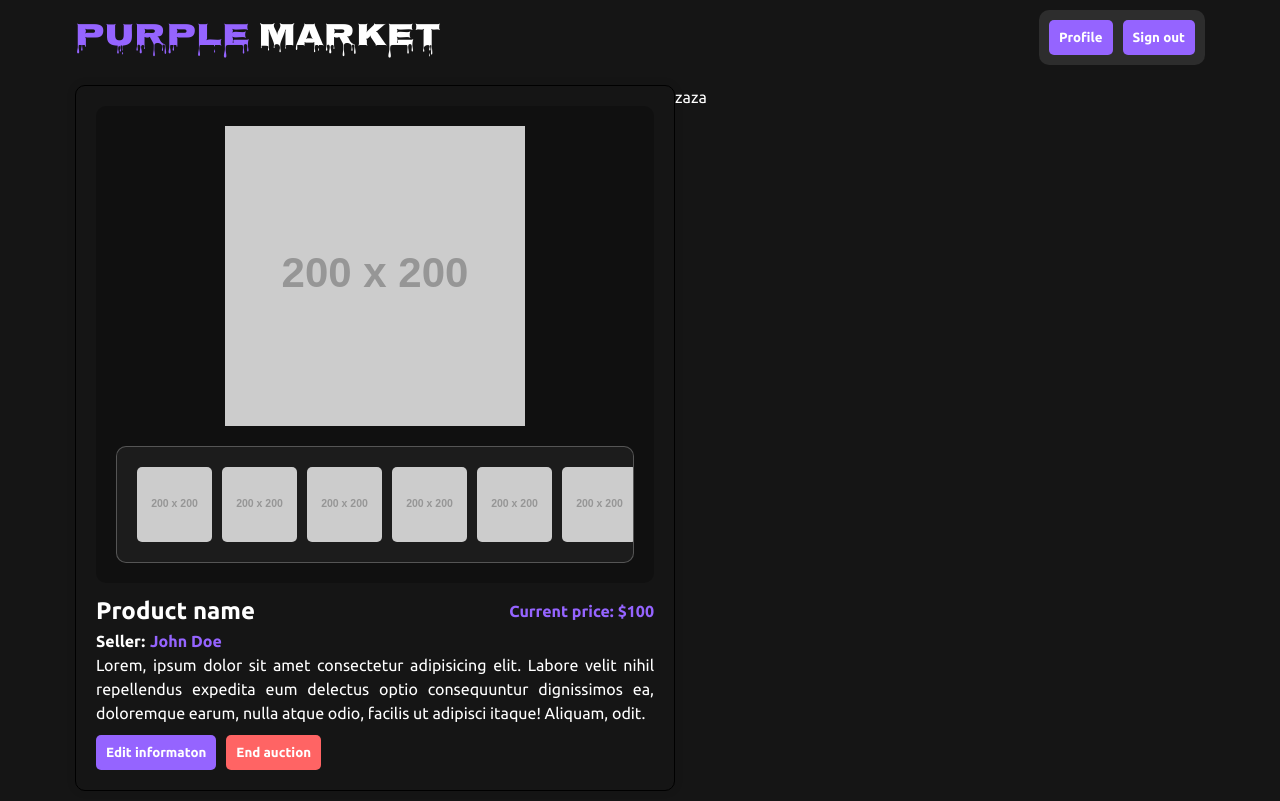
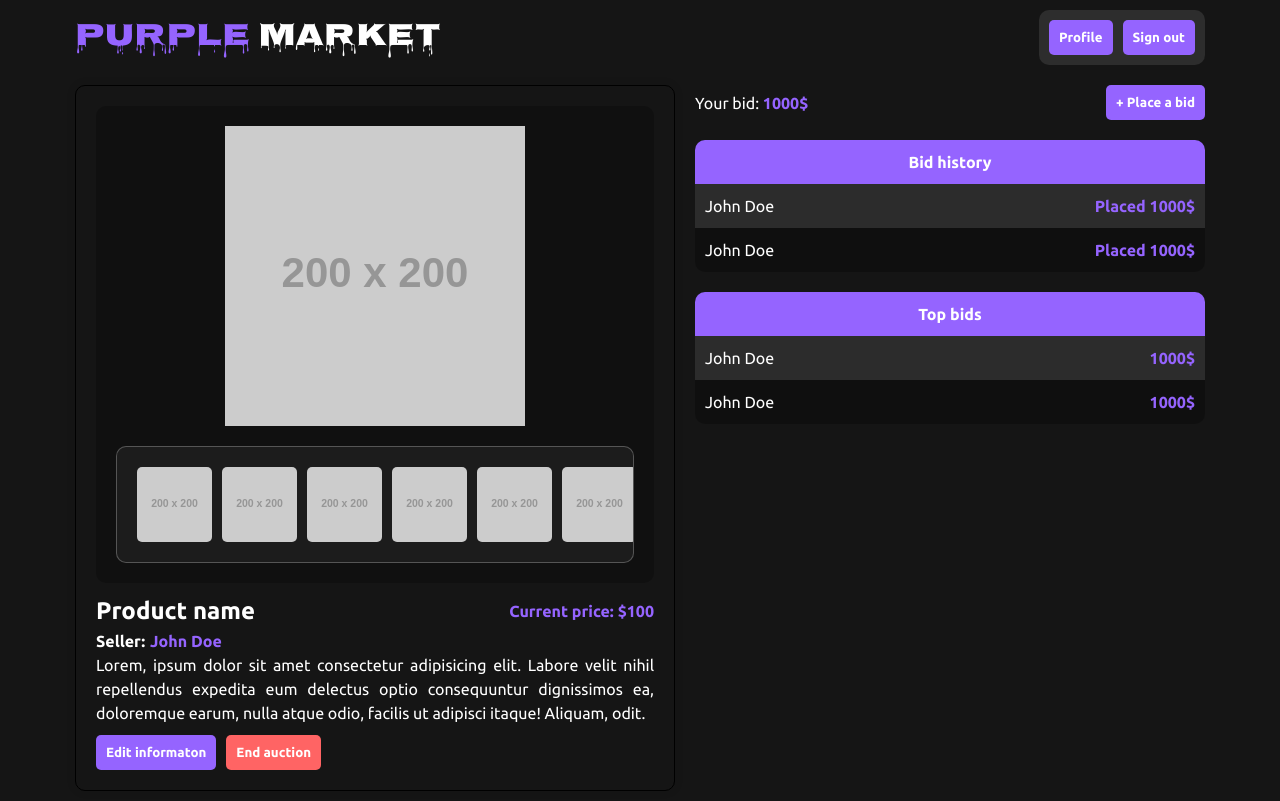
Before and after one commit to NaNi-inth20-2024/client, a React (Vite) app: page /auction/1 in a window 1280 px wide. Built offline with nearby package versions, Linux system fonts and the light colour scheme.

Commit message:
+ bid info section

```diff
--- a/src/components/single-auction-page/single-auction-page.tsx
+++ b/src/components/single-auction-page/single-auction-page.tsx
@@ -1,5 +1,6 @@
 import Button from "../common/button/button";
 import ImageScroller from "./components/image-scroller/image-scroller";
+import InfoHistory from "./components/info-history/info-history";
 
 import styles from "./styles.module.scss";
 
@@ -42,7 +43,28 @@ const SingleAuctionPage = () => {
                     <Button classname={styles.button_red} name="End auction" />
                 </div>
             </div>
-            <div className={styles.auction__bidInfo}>zaza</div>
+            <div className={styles.auction__bidInfo}>
+                <div className={styles.auction__bidInfoHeader}>
+                    <span>
+                        Your bid: <span className={styles.highlighted}>1000$</span>
+                    </span>
+                    <Button name="+ Place a bid" />
+                </div>
+                <InfoHistory
+                    actions={[
+                        { username: "John Doe", action: "Placed 1000$" },
+                        { username: "John Doe", action: "Placed 1000$" },
+                    ]}
+                    title="Bid history"
+                />
+                <InfoHistory
+                    actions={[
+                        { username: "John Doe", action: "1000$" },
+                        { username: "John Doe", action: "1000$" },
+                    ]}
+                    title="Top bids"
+                />
+            </div>
         </div>
     );
 };
--- a/src/components/single-auction-page/styles.module.scss
+++ b/src/components/single-auction-page/styles.module.scss
@@ -5,6 +5,7 @@
     width: 100%;
     justify-content: center;
     align-items: flex-start;
+    gap: 20px;
 }
 
 .auction__info {
@@ -50,7 +51,21 @@
 }
 
 .auction__bidInfo {
+    display: flex;
+    flex-direction: column;
+    gap: 20px;
     flex-grow: 1;
+}
+
+.auction__bidInfoHeader {
+    display: flex;
+    justify-content: space-between;
+    align-items: center;
+}
+
+.highlighted {
+    color: v.$color-purple;
+    font-weight: 700;
 }
 
 .button_red {
```
